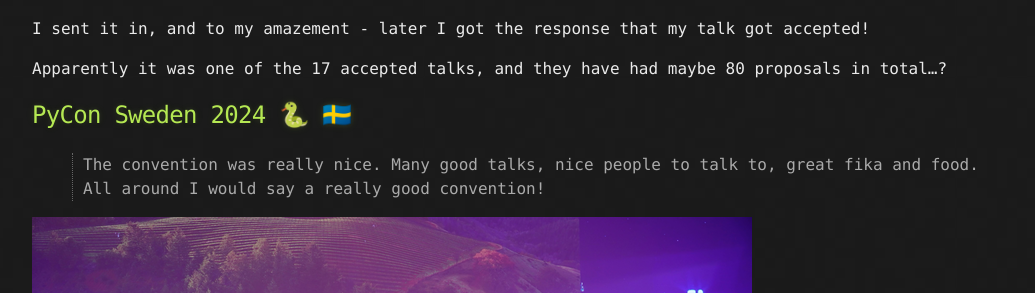
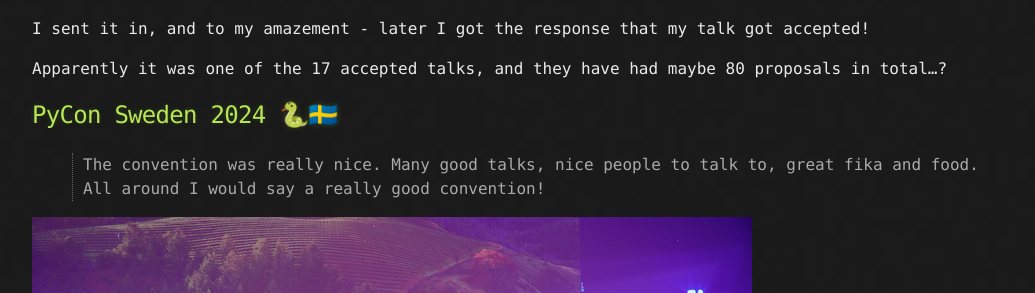
Before and after one commit to kazie/blog-about-anything, a Jekyll site: the page built from docs/_posts/2024-11-18-so-ive-heard-you-like-timezones.md, in a window 1280 px wide and 900 px high. Shown: the part 455-748 px from the top of the window, without its empty margins (108-1143 px from the left). Built offline with Jekyll 4.4.1, drawn with Linux system fonts in a browser that asks for light colours; part of the change alters nothing that is shown.

Commit message:
Mini fixes

```diff
--- a/docs/_posts/2024-11-18-so-ive-heard-you-like-timezones.md
+++ b/docs/_posts/2024-11-18-so-ive-heard-you-like-timezones.md
@@ -15,7 +15,7 @@ I sent it in, and to my amazement - later I got the response that my talk got ac
 
 Apparently it was one of the 17 accepted talks, and they have had maybe 80 proposals in total...?
 
-## PyCon Sweden 2024 🐍 🇸🇪
+## PyCon Sweden 2024 🐍🇸🇪
 
 > The convention was really nice. Many good talks, nice people to talk to, great fika and food. All around I would say a really good convention!
 
@@ -67,8 +67,8 @@ The prior talk ended a bit early, so there was some dead time - just like the au
 > Ok, everybody. I want to try this thing... (I don't remember verbatim)
 > When I say "It's about", I want you to shout "TIME".
 > Ready?
-> > It's About...
-> > **Time!**
+> > _Me:_ It's About...
+> > _Audience:_ **Time!**
 
 And my presentation was off, changing to the first slide which simply has the title - "It's About Time".
 
```
